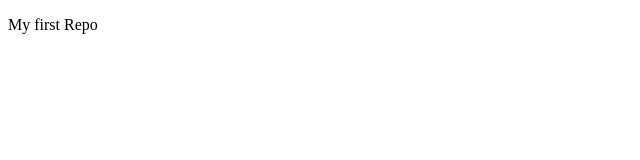
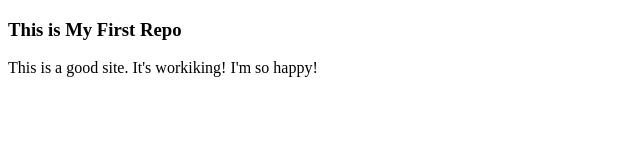
Before and after one commit to faisal-2d/my-first-repo, a plain HTML site: page index.html in a window 1280 px wide. Shown: the whole page, without its empty margins (0-640 px from the left). Drawn offline with Linux system fonts and the light colour scheme.

Commit message:
Upadated File

```diff
--- a/index.html
+++ b/index.html
@@ -7,6 +7,8 @@
     <title>Document</title>
 </head>
 <body>
-    <p>My first Repo</p>
+    <h3>This is My First Repo</h3>
+    <p>This is a good site. It's workiking! I'm so happy!    </p>
+
 </body>
 </html>
```
